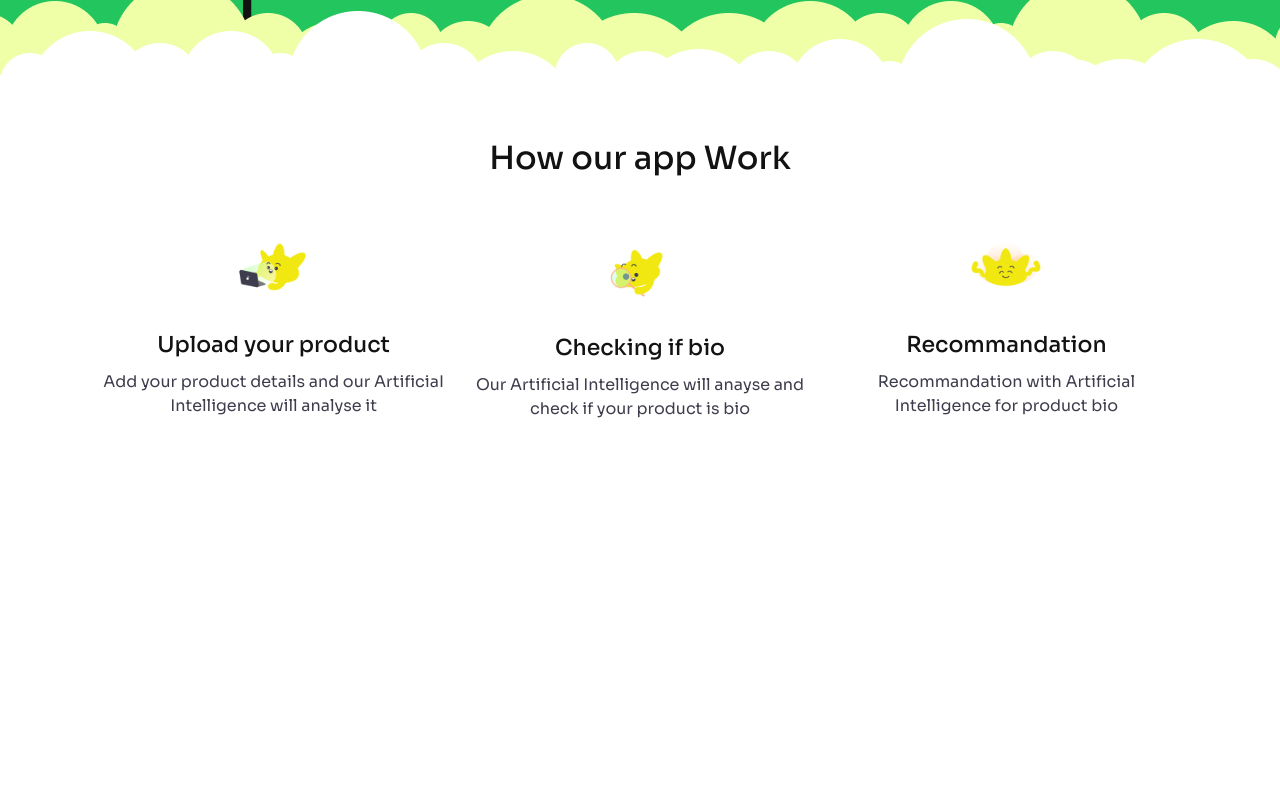
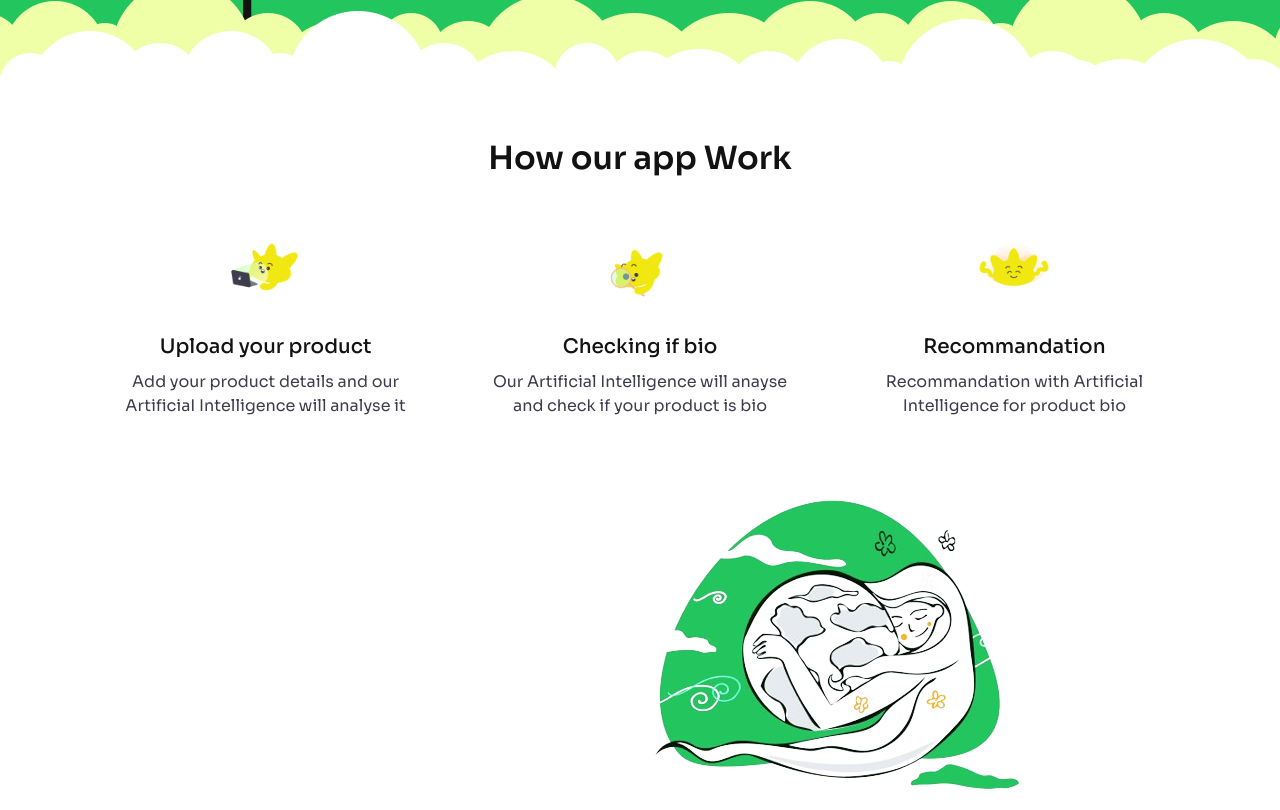
Before and after one commit to KiritoEM/bioSync, a Next.js app: page / in a window 1280 px wide. Shown: the part 680-1490 px from the top of the page. Before the commit the page ends 1098 px from the top, so only its background shows below. Built offline with nearby package versions, Linux system fonts and the light colour scheme.

Commit message:
add image to features-landing

```diff
--- a/src/components/sections/landing/LandingAbout.tsx
+++ b/src/components/sections/landing/LandingAbout.tsx
@@ -8,7 +8,7 @@ const LandingAbout = (): JSX.Element => {
         <h2>How our app Work</h2>
       </div>
       <div className="about-content">
-        <div className="row">
+        <div className="row gx-5">
           {aboutCardData.map((item, index) => (
             <div className="col-4" key={index}>
               <AboutCard {...item} />
--- /dev/null
+++ b/src/components/sections/landing/LandingFeatures.tsx
@@ -0,0 +1,18 @@
+const LandingFeatures = (): JSX.Element => {
+  return (
+    <section id="landing-features">
+      <div className="row">
+        <div className="col-6">
+          <div className="features-content"></div>
+        </div>
+        <div className="col-6">
+          <div className="features-image">
+            <img src="/features_img.png" alt="" />
+          </div>
+        </div>
+      </div>
+    </section>
+  );
+};
+
+export default LandingFeatures;
--- a/src/pages/index.tsx
+++ b/src/pages/index.tsx
@@ -1,6 +1,7 @@
 import LandingLayout from "@/components/Layouts/LandingLayout";
 import MetaTitle from "@/components/meta/MetaTitle";
 import LandingAbout from "@/components/sections/landing/LandingAbout";
+import LandingFeatures from "@/components/sections/landing/LandingFeatures";
 import LandingHero from "@/components/sections/landing/LandingHero";
 import React, { Fragment } from "react";
 
@@ -12,6 +13,7 @@ const landing = (): JSX.Element => {
         <LandingLayout>
           <LandingHero />
           <LandingAbout />
+          <LandingFeatures />
         </LandingLayout>
       </section>
     </Fragment>
--- a/src/styles/cards/about-card.scss
+++ b/src/styles/cards/about-card.scss
@@ -21,7 +21,7 @@
 
         h5 {
             text-align: center;
-            font-size: 22px;
+            font-size: 20px;
             color: $green02;
         }
 
--- a/src/styles/landing.scss
+++ b/src/styles/landing.scss
@@ -1,2 +1,3 @@
 @import "./sections/landing/landing-hero.scss";
 @import "./sections/landing/landing-about.scss";
+@import "./sections/landing/landing-features.scss";
--- a/src/styles/navbars/landing-navbar.scss
+++ b/src/styles/navbars/landing-navbar.scss
@@ -2,10 +2,11 @@
     width: 100%;
     overflow: hidden;
     height: 4.5rem;
-    position: fixed;
+    position: absolute;
     background-color: $green01;
     padding-top: 16px;
     padding-bottom: 16px;
+    z-index: 1000;
     top: 0;
 
     &__container {
--- a/src/styles/sections/landing/landing-about.scss
+++ b/src/styles/sections/landing/landing-about.scss
@@ -10,5 +10,6 @@
 
     .about-header h2 {
         color: $green02;
+        font-weight: 600;
     }
 }
--- /dev/null
+++ b/src/styles/sections/landing/landing-features.scss
@@ -0,0 +1,5 @@
+#landing-features{
+    width: 100%;
+    overflow: hidden;
+    margin-top: 4rem;
+}
```
Also changed, not shown: public/features_img.png (added).
